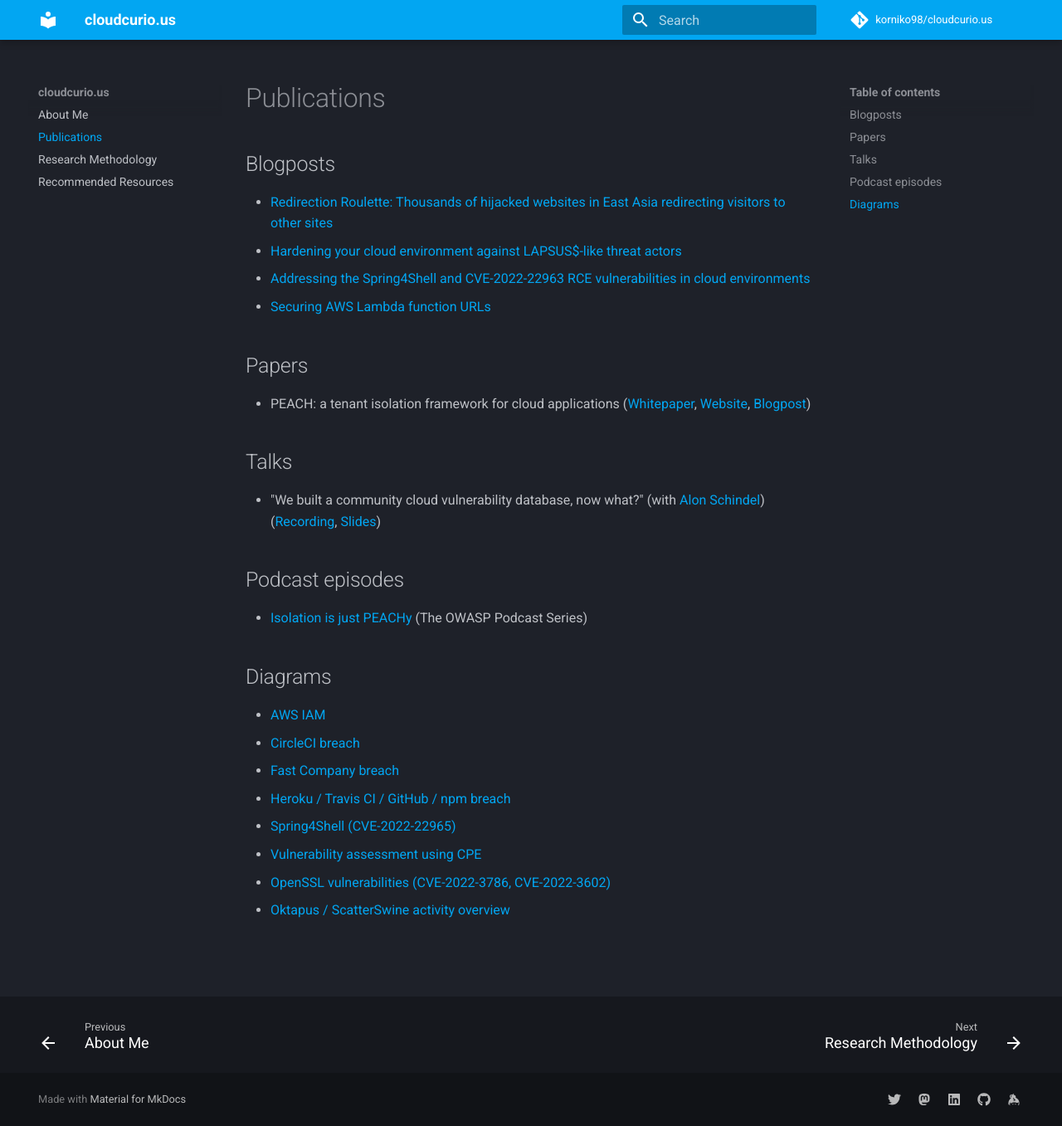
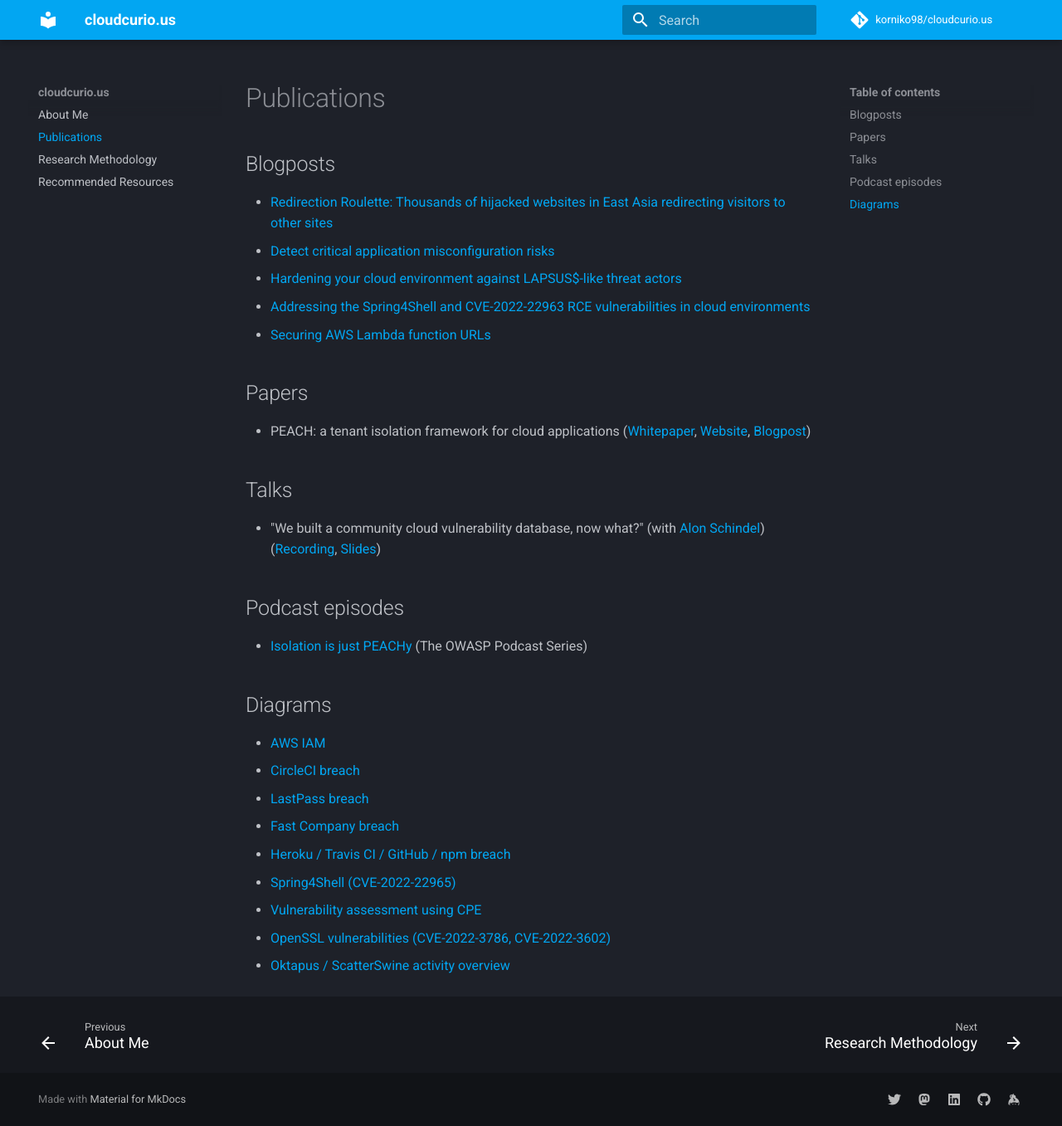
Before and after one commit to korniko98/cloudcurio.us, an MkDocs documentation site: the page built from docs/publications.md, in a window 1280 px wide and 1357 px high. Shown: the whole window at 83% size. Built offline with MkDocs 1.6.1 and Material for MkDocs 9.7.7, drawn with Linux system fonts in a browser that asks for light colours; comment, search, counter and statistics services are not loaded.

Commit message:
Update publications.md

```diff
--- a/docs/publications.md
+++ b/docs/publications.md
@@ -2,6 +2,7 @@
 
 ## Blogposts
 * [Redirection Roulette: Thousands of hijacked websites in East Asia redirecting visitors to other sites](https://www.wiz.io/blog/redirection-roulette)
+* [Detect critical application misconfiguration risks](https://www.wiz.io/blog/detect-critical-application-misconfiguration-risks)
 * [Hardening your cloud environment against LAPSUS$-like threat actors](https://www.wiz.io/blog/hardening-your-cloud-environment-against-lapsus-like-threat-actor)
 * [Addressing the Spring4Shell and CVE-2022-22963 RCE vulnerabilities in cloud environments](https://www.wiz.io/blog/addressing-recent-spring4shell-and-cve-2022-22963-rce-vulnerabilities-with-wiz)
 * [Securing AWS Lambda function URLs](https://www.wiz.io/blog/securing-aws-lambda-function-urls)
@@ -18,6 +19,7 @@
 ## Diagrams
 * [AWS IAM](https://twitter.com/AmitaiCo/status/1504907093286998026/photo/1)
 * [CircleCI breach](https://twitter.com/AmitaiCo/status/1620134268885434370/photo/1)
+* [LastPass breach](https://twitter.com/AmitaiCo/status/1635317270296793091/photo/1)
 * [Fast Company breach](https://twitter.com/AmitaiCo/status/1580555346535669761/photo/1)
 * [Heroku / Travis CI / GitHub / npm breach](https://twitter.com/AmitaiCo/status/1531335680051269635/photo/1)
 * [Spring4Shell (CVE-2022-22965)](https://twitter.com/AmitaiCo/status/1512288768602120194/photo/1)
```
